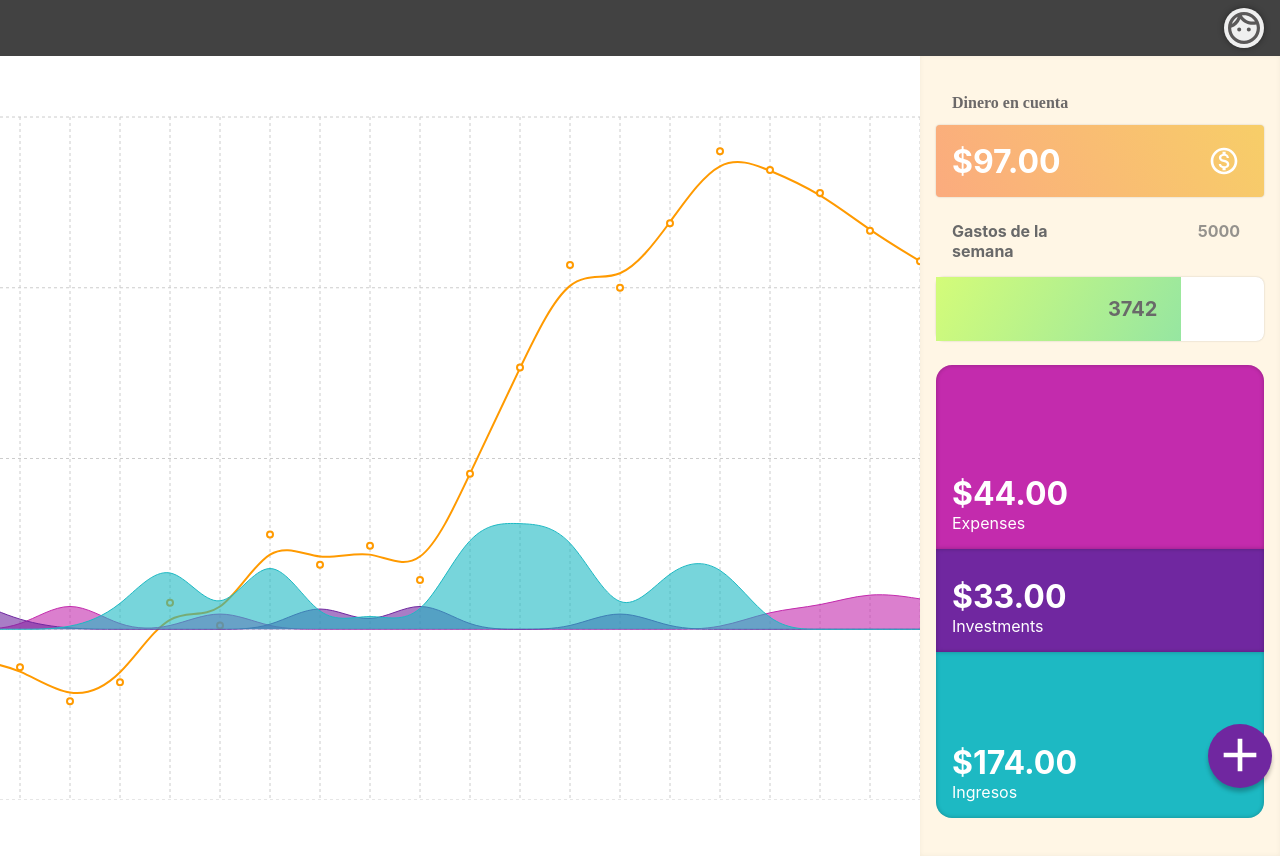
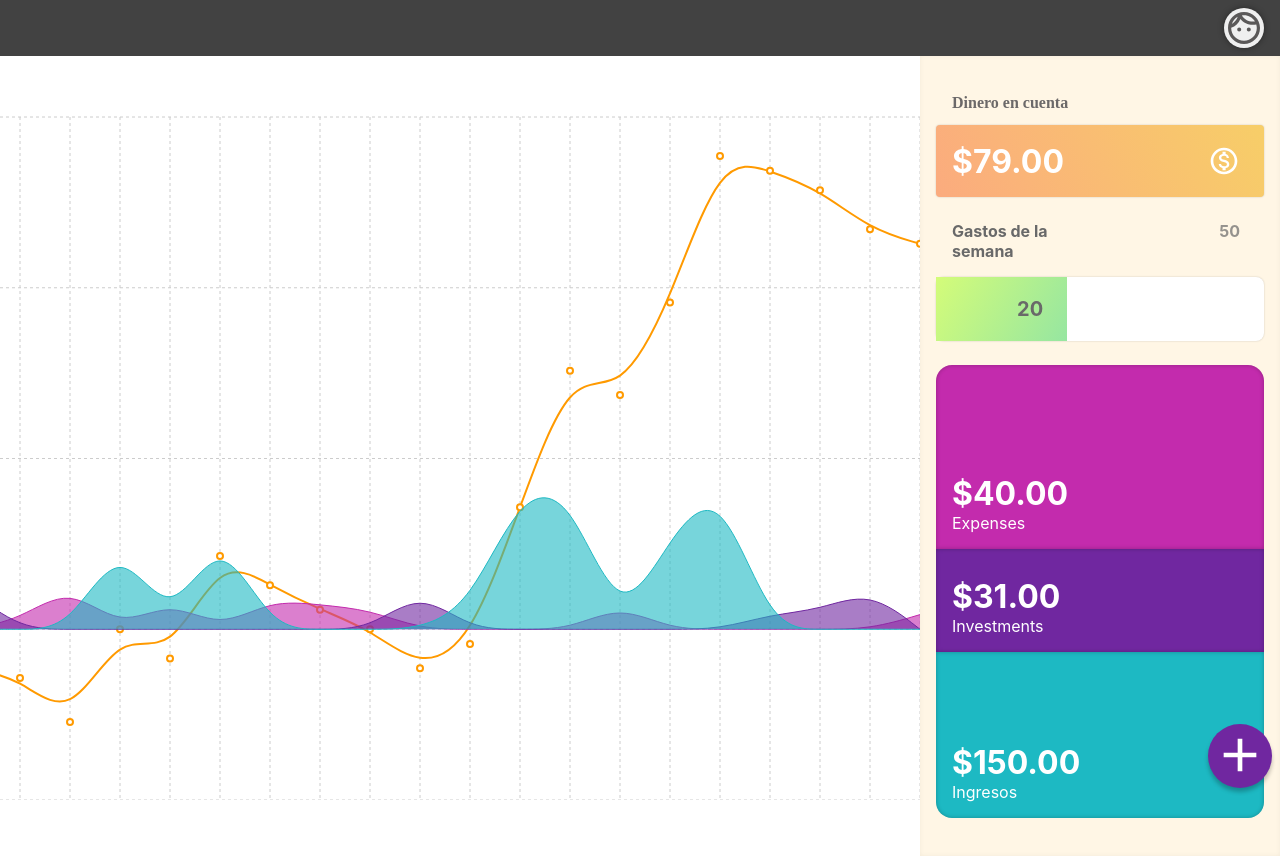
Before and after one commit to victoraguilerag/lifeline, a Next.js app: page / in a window 1280 px wide. Built offline with nearby package versions, Linux system fonts and the light colour scheme; a web font is replaced by a local one.

Commit message:
Add dynamic budget

```diff
--- a/components/progressBar.js
+++ b/components/progressBar.js
@@ -2,13 +2,12 @@ import { useRef, useEffect } from 'react'
 import styles from '../styles/ProgressBar.module.css'
 
 function ProgressBar({
-  progress,
   value,
   name,
   budget
 }) {
   useEffect(() => {
-    console.log('setting up the width');
+    const progress = (100 / budget) * value + "%";
     ref.current.style.width = progress;
   })
   const ref = useRef(null)
--- a/pages/index.js
+++ b/pages/index.js
@@ -32,9 +32,10 @@ const types = [
 
 const presupuestos = [
   {
+    id: 'week',
     name: 'Gastos de la semana',
     period: 'week',
-    budget: 5000,
+    budget: 50,
     value: faker.datatype.number({
       'min': 1000,
       'max': 4000
@@ -101,13 +102,19 @@ const lineColors = [
   '#1DB9C3'
 ]
 
+const budgets = [
+  'week',
+  ''
+]
+
 const mockLength = 20;
 const generateManyTransactions = (quantity) => {
   const transactions = [];
-  for (let i = 0;i < quantity; i++) {
+  for (let i = 0; i < quantity; i++) {
     const type = faker.random.arrayElement(types)
     transactions.push({
       type,
+      budget: type === 'expense' ? faker.random.arrayElement(budgets) : '',
       description: faker.random.words(),
       price: type === 'balance' ? faker.datatype.number({
         'min': 5,
@@ -146,7 +153,8 @@ export default function Home() {
     setTransactions([{
       price: values.price,
       description: values.name,
-        type: values.type
+      type: values.type,
+      budget: ''
     },
     ...transactions
     ]);
@@ -155,9 +163,6 @@ export default function Home() {
   const handleSection = (e, value) => {
     if (value === section) {
       setSection(false)
-      console.log('target');
-      console.log(e);
-      console.log(e.target);
       e.target.parentNode.focus();
 
     }
@@ -178,13 +183,9 @@ export default function Home() {
     setTransactions(generateManyTransactions(mockLength))
   }
 
-  const balance = transactions.reduce((acc, i) => i.type ==='balance' ? acc = acc + i.price : acc,0);
+  const balance = transactions.reduce((acc, i) => i.type === 'balance' ? acc = acc + i.price : acc, 0);
   const lastItem = data && data.slice(-1).pop();
 
-  const progress = (100 / presupuestos[0].budget) * presupuestos[0].value;
-  console.log("progress");
-  console.log(presupuestos[0]);
-  console.log(progress);
   return (
     <div className={styles.container}>
       <Head>
@@ -203,7 +204,7 @@ export default function Home() {
       <main className={mode === 'add' ? styles.form : {}}>
         {
           mode === 'add' && (
-            <Form onExit={handleExit}/>
+            <Form onExit={handleExit} />
           )
         }
         {
@@ -264,19 +265,21 @@ export default function Home() {
             <ProgressBar
               name={presupuestos[0].name}
               budget={presupuestos[0].budget}
-              progress={progress + "%"}
-              value={presupuestos[0].value}
+              value={transactions.reduce((acc, el) => {
+                el.budget === presupuestos[0].id ? acc = acc + el.price : acc;
+                return acc;
+              }, 0)}
             />
 
             {/* Resumen */}
             <div className={styles.resume}>
               {/* <label>Resume</label> */}
               <div className={`${styles.expense} ${section && section !== 'expense' && styles.deactive}`} onClick={(e) => handleSection(e, 'expense')}>
-                  <h3>{formatter.format(transactions.reduce((acc, i) => i.type ==='expense' ? acc = acc + i.price : acc,0))}</h3>
+                <h3>{formatter.format(transactions.reduce((acc, i) => i.type === 'expense' ? acc = acc + i.price : acc, 0))}</h3>
                 <p>Expenses</p>
               </div>
               <div className={`${styles.investments}  ${section && section !== 'investment' && styles.deactive}`} onClick={(e) => handleSection(e, 'investment')}>
-                  <h3>{formatter.format(transactions.reduce((acc, i) => i.type ==='investment' ? acc = acc + i.price : acc,0))}</h3>
+                <h3>{formatter.format(transactions.reduce((acc, i) => i.type === 'investment' ? acc = acc + i.price : acc, 0))}</h3>
                 <p>Investments</p>
               </div>
               <div className={`${styles.balance}  ${section && section !== 'balance' && styles.deactive}`} onClick={(e) => handleSection(e, 'balance')}>
```
Also changed, not shown: 1 other file (tests, documents, lock files or other folders). Lines whose indentation alone changed are shown as unchanged.
